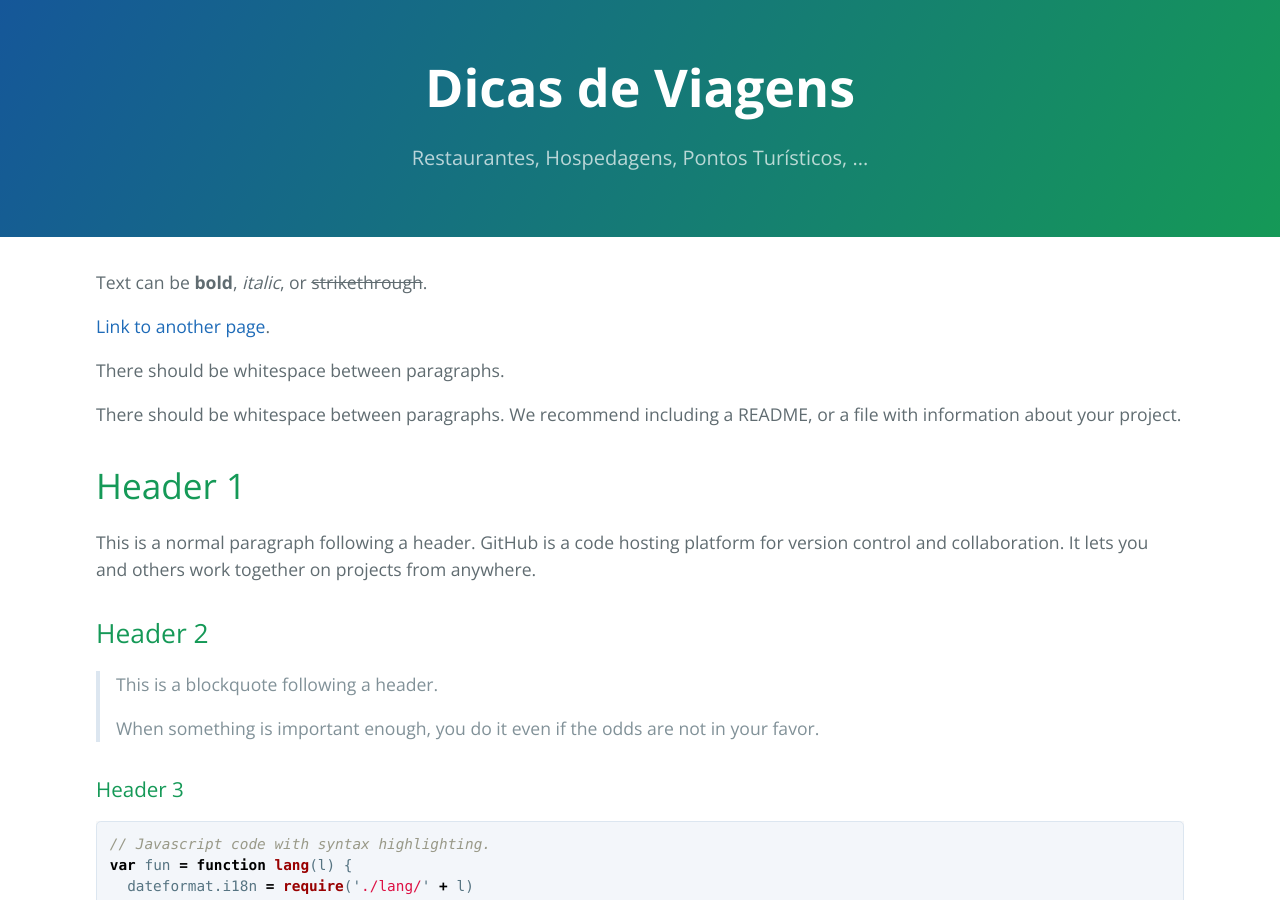
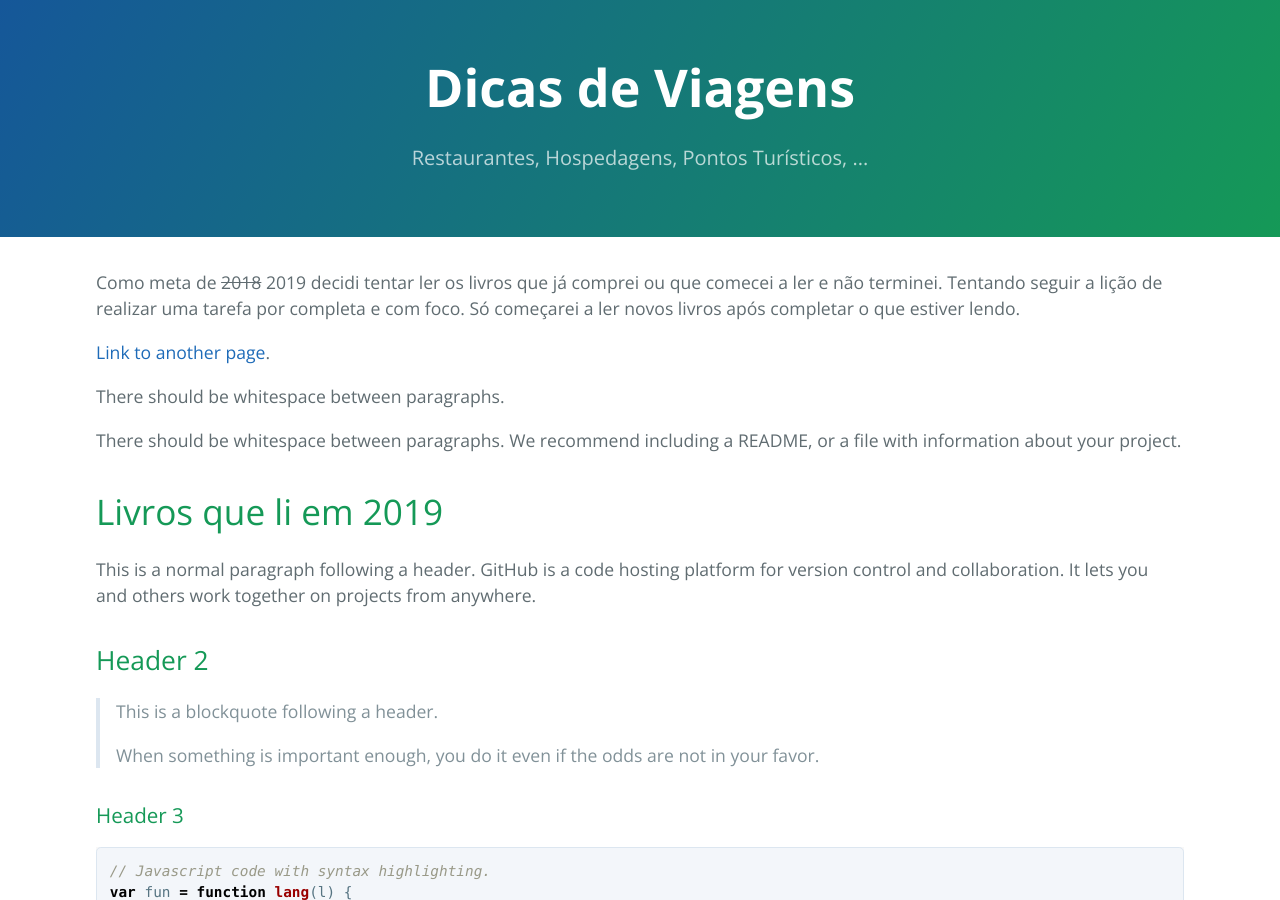
Before and after one commit to ealexbarros/livros, a Jekyll site: the page built from index.md, in a window 1280 px wide and 900 px high. Built offline with Jekyll 4.4.1, drawn with Linux system fonts in a browser that asks for light colours; our own code applies the rules of GitHub Pages for plain Markdown files.

Commit message:
Teste menu geral

```diff
--- a/index.md
+++ b/index.md
@@ -1,8 +1,10 @@
 ---
 layout: default
+**bold**, _italic_, or ~~strikethrough~~.
 ---
 
-Text can be **bold**, _italic_, or ~~strikethrough~~.
+Como meta de ~~2018~~ 2019 decidi tentar ler os livros que já comprei ou que comecei a ler e não terminei.
+Tentando seguir a lição de realizar uma tarefa por completa e com foco. Só começarei a ler novos livros após completar o que estiver lendo.
 
 [Link to another page](./another-page.html).
 
@@ -10,7 +12,7 @@ There should be whitespace between paragraphs.
 
 There should be whitespace between paragraphs. We recommend including a README, or a file with information about your project.
 
-# Header 1
+# Livros que li em 2019
 
 This is a normal paragraph following a header. GitHub is a code hosting platform for version control and collaboration. It lets you and others work together on projects from anywhere.
 
```
